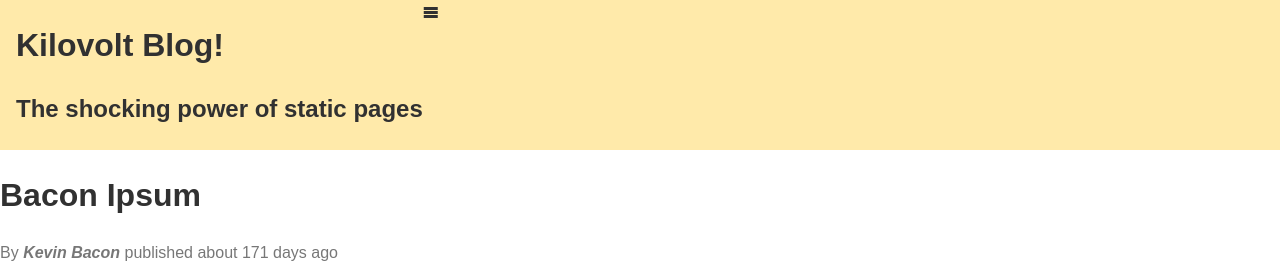
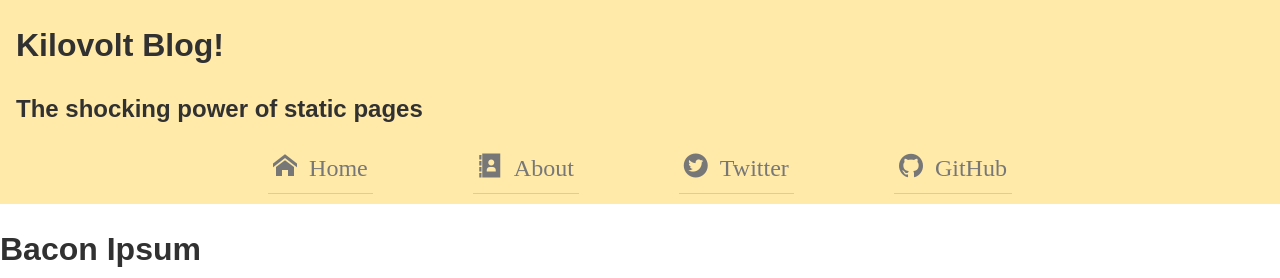
Before and after one commit to codefellows-seattle-301d19/01-mobile-first, a plain HTML site: page chris/index.html in a window 1280 px wide. Shown: the top 278 px of the page. Drawn offline with Linux system fonts and the light colour scheme; files whose address does not match are found by name.

Commit message:
finished driving and lab

```diff
--- a/chris/styles/icons.css
+++ b/chris/styles/icons.css
@@ -68,7 +68,3 @@
 .icon-github:before {
 	content: "\e907";
 }
-.icon-menu:before {
-  /*content: "\e9bd";*/
-	width: 3vw;
-}
--- a/chris/styles/modules.css
+++ b/chris/styles/modules.css
@@ -9,6 +9,19 @@
 }
 
 /* TODO: Add styles for the icon-menu class. It should be bigger, and off to the right. */
+
+.icon-menu:before {
+  /*content: "\e9bd";*/
+	float: right;
+  font-size: 3em;
+  margin-top: .4em;
+}
+
+@media(min-width: 800px){
+  .icon-menu:before {
+    display: none;
+  }
+}
 
 .main-nav {
   padding: 0.1em;
@@ -25,11 +38,26 @@
   display: block;
 }
 
+@media(min-width: 800px){
+  .main-nav ul {
+    display: inherit;
+    text-align: center;
+  }
+}
+
 .main-nav li {
   margin-right: .4em;
   font-size: 1.5em;
   padding: .5em .2em;
   border-bottom: 1px solid #ccc;
+}
+
+@media(min-width: 800px){
+  .main-nav li {
+    display: inline;
+    margin-left: 2em;
+    margin-right: 2em;
+  }
 }
 
 #filters {
```
